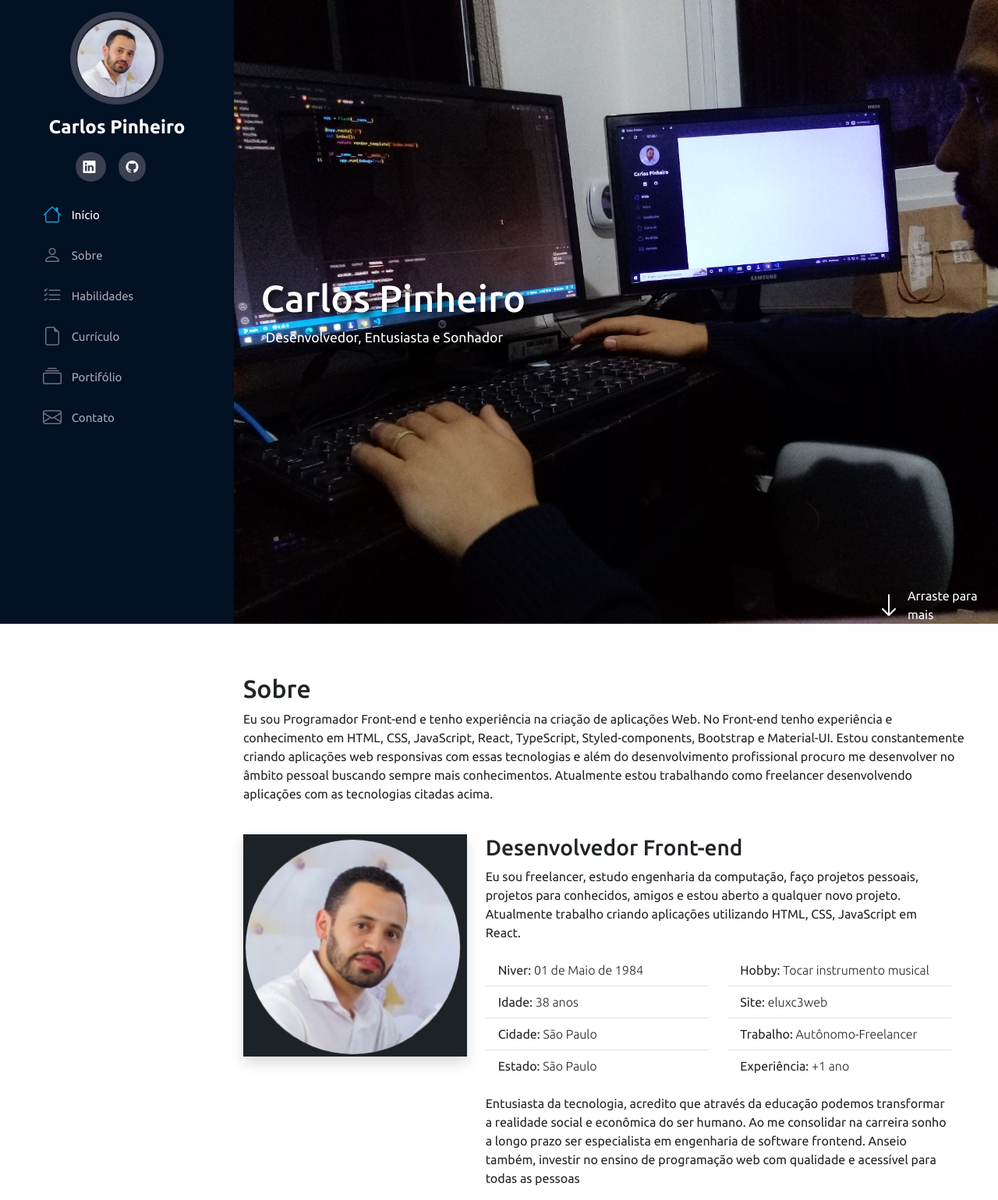
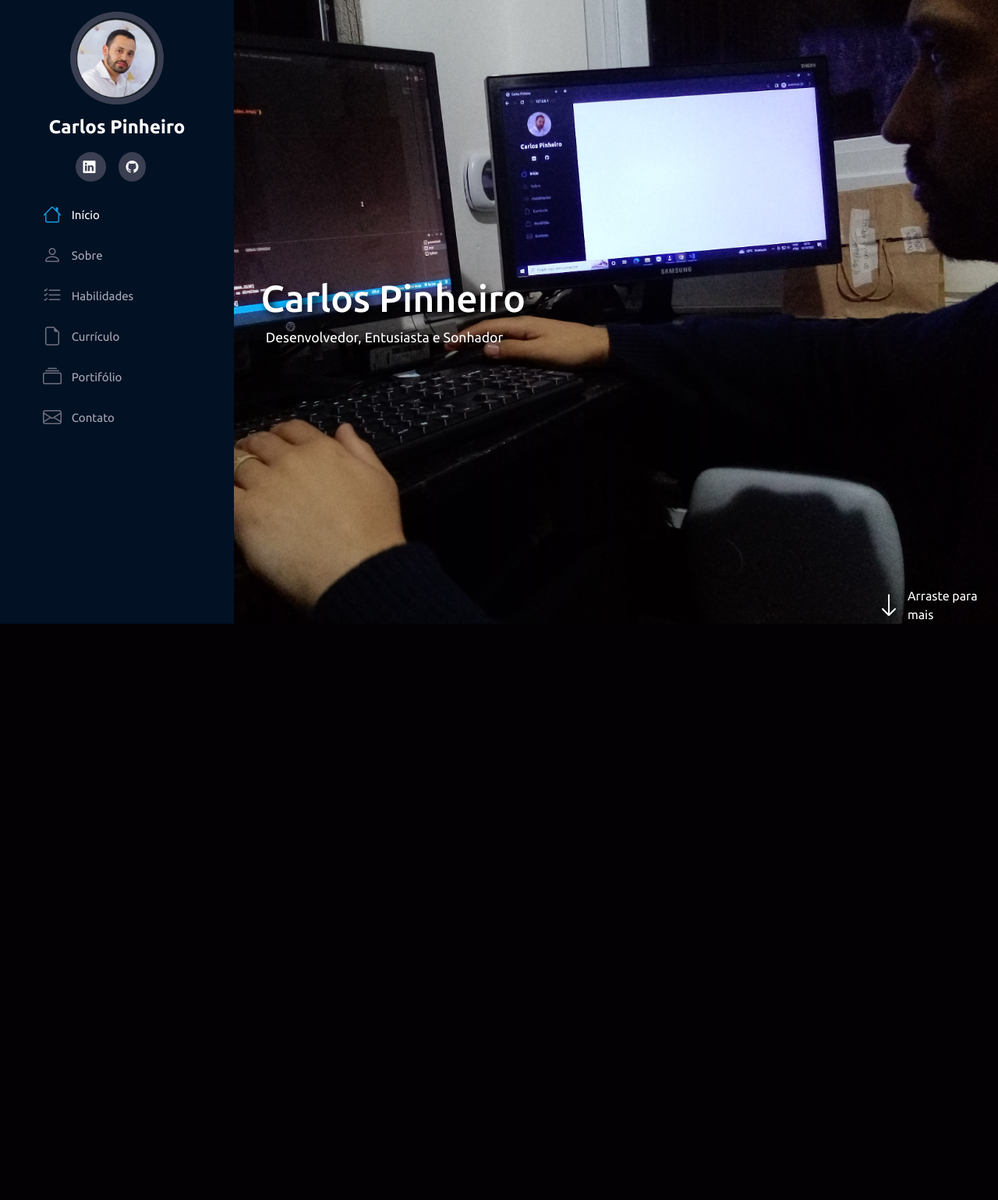
Before and after one commit to Mr1984-Pinheiro/Portifolio, a Flask app: page / in a window 1280 px wide. Shown: the whole page at 78% size. After the commit the page ends 800 px from the top, so only its background shows below. Run offline with Flask 2, Linux system fonts and the light colour scheme; some libraries are stand-ins or nearby versions.

Commit message:
scrollbar e ancoragem

```diff
--- a/static/script.js
+++ /dev/null
@@ -1,11 +0,0 @@
-/*Abre e fecha menu lateral em modo mobile*/
-
-const menuMobile = document.querySelector('.menu-mobile')
-const body = document.querySelector('body')
-
-menuMobile.addEventListener('click', () =>{
-    menuMobile.classList.contains("bi-list")
-    ? menuMobile.classList.replace("bi-list", "bi-x")
-    : menuMobile.classList.remove("bi-x", "bi-list");
-    body.classList.toggle("menu-nav-active");
-});
--- a/templates/index.html
+++ b/templates/index.html
@@ -11,9 +11,6 @@
     <title>Carlos Pinheiro</title>
 </head>
 <body>
-
-  <i class="bi bi-list menu-mobile"></i>
-
     <aside id="header" >
         <section class="profile">
             <img src="../static/img/perfil.PNG" alt="Foto do Carlos">
@@ -68,76 +65,6 @@
           </div>
         </div>
       </section>
-
-      <section class="container mt-5" id="sobre">
-        <div class="row w-100">
-          <div class="col-md-12">
-            <h2 class="pt-3">Sobre</h2>
-            <p>Eu sou Programador Front-end e tenho experiência na criação de aplicações Web.
-
-              No Front-end tenho experiência e conhecimento em HTML, CSS, JavaScript, React, TypeScript, Styled-components, Bootstrap e Material-UI. Estou constantemente criando aplicações web responsivas com essas tecnologias e além do desenvolvimento profissional procuro me desenvolver no âmbito pessoal buscando sempre mais conhecimentos.
-
-              Atualmente estou trabalhando como freelancer desenvolvendo aplicações com as tecnologias citadas acima.</p>
-          </div>
-
-          <div class="row mt-4">
-              <div class="col-md-4">
-                <img class="img-fluid shadow" src="../static/img/perfil.PNG" alt="Foto do Carlos">
-              </div>
-              <div class="col-md-8">
-                <h3>Desenvolvedor Front-end</h3>
-                <p>Eu sou freelancer, estudo engenharia da computação, faço projetos pessoais, projetos para conhecidos, amigos e estou aberto a qualquer novo projeto.
-
-                  Atualmente trabalho criando aplicações utilizando HTML, CSS, JavaScript em React. </p>
-
-                  <div class="row ">
-                    <div class="col-md-6">
-                      <ul class="list-group list-group-flush fs-6">
-                        <li class="list-group-item">
-                          Niver: <span class="fw-lighter">01 de Maio de 1984</span>
-                        </li>
-                        <li class="list-group-item">
-                          Idade: <span class="fw-lighter">38 anos</span>
-                        </li>
-                        <li class="list-group-item">
-                          Cidade: <span class="fw-lighter">São Paulo</span>
-                        </li>
-                        <li class="list-group-item">
-                          Estado: <span class="fw-lighter">São Paulo</span>
-                        </li>
-
-                      </ul>
-                    </div>
-                    <div class="col-md-6">
-                      <ul class="list-group list-group-flush fs-6">
-                        <li class="list-group-item">
-                          Hobby: <span class="fw-lighter">Tocar instrumento musical</span>
-                        </li>
-                        <li class="list-group-item">
-                          Site: <a href="/"
-                          target="_blank"
-                          class="fw-lighter text-decoration-none link-dark"
-                          >eluxc3web</a>
-                        </li>
-                        <li class="list-group-item">
-                          Trabalho: <span class="fw-lighter">Autônomo-Freelancer</span>
-                        </li>
-                        <li class="list-group-item">
-                          Experiência: <span class="fw-lighter">+1 ano</span>
-                        </li>
-                      </ul>
-                    </div>
-                    <p class="mt-3">Entusiasta da tecnologia, acredito que através da educação podemos transformar a realidade social e econômica do ser humano. Ao me consolidar na carreira sonho a longo prazo ser especialista em engenharia de software frontend. Anseio também,
-                       investir no ensino de programação web com qualidade e acessível para todas as pessoas</p>
-                  </div>
-
-
-
-              </div>
-          </div>
-
-        </div>
-      </section>
     </main>
 
     <script src="../static/bootstrap/js/bootstrap.bundle.min.js" ></script>
```
Also changed, not shown: static/style.css (+0 -45 lines).
